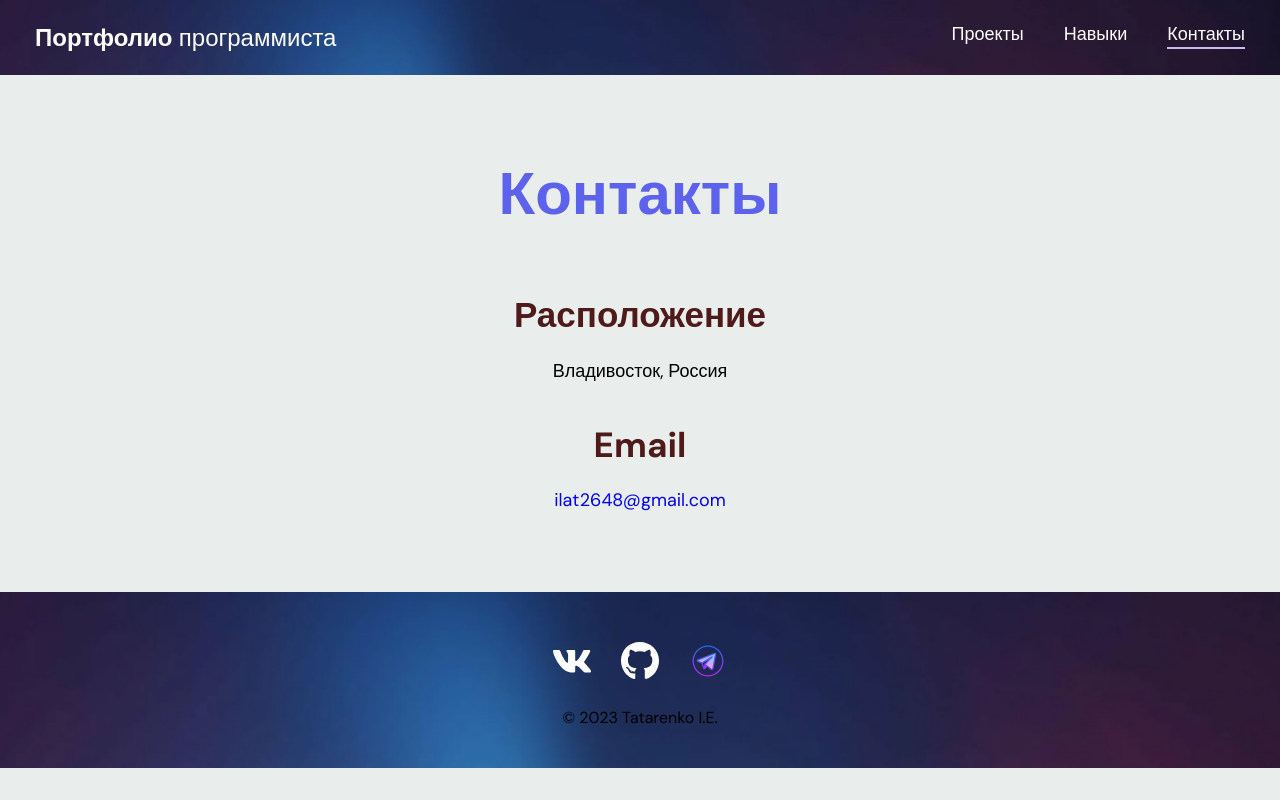
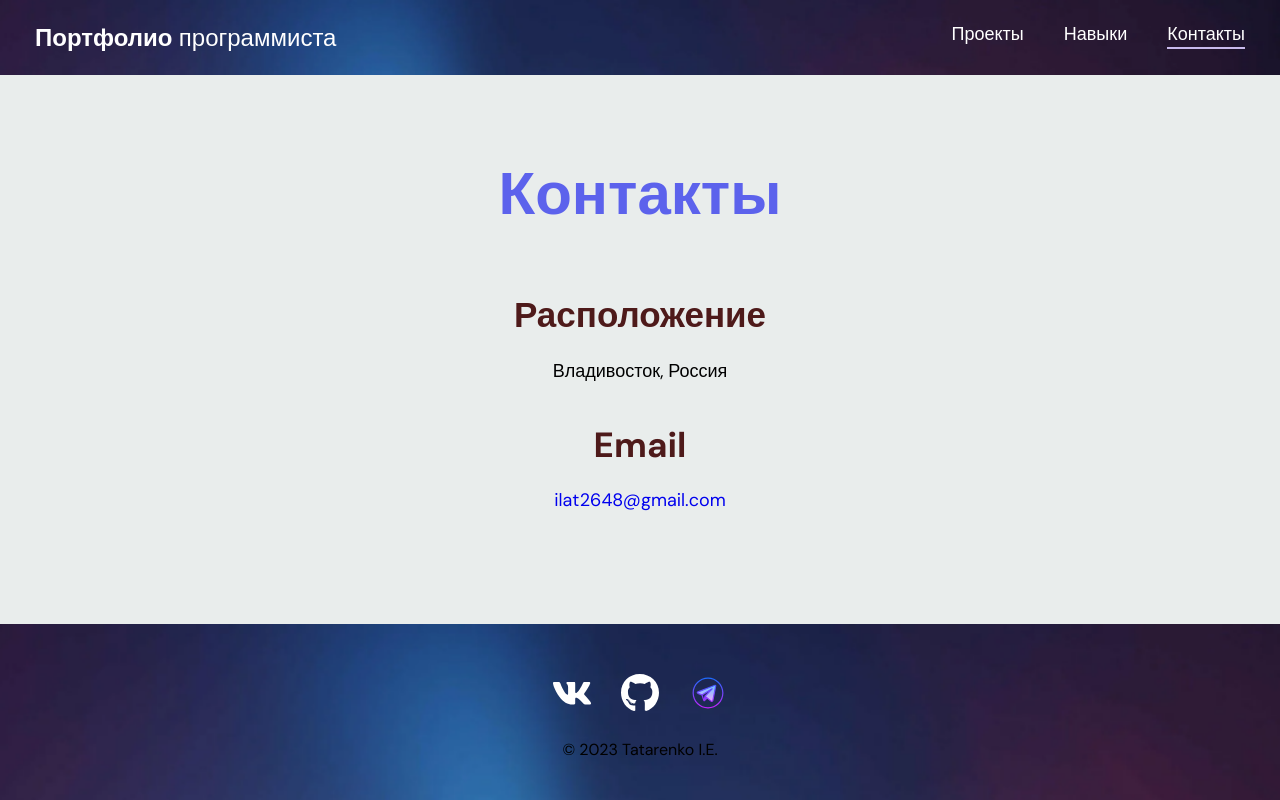
Before and after one commit to Ilya12322/ilya12322.github.io, a plain HTML site: page contacts.html in a window 1280 px wide. Drawn offline with Linux system fonts and the light colour scheme.

Commit message:
Update main.css

```diff
--- a/css/main.css
+++ b/css/main.css
@@ -9,8 +9,11 @@ body {
 }
 
 .body-wrapper{
+   display: flex;
+    flex-direction: column;
     overflow: hidden;
     width: 100%;
+    min-height: 100vh;
     position: relative;
 }
 
```
